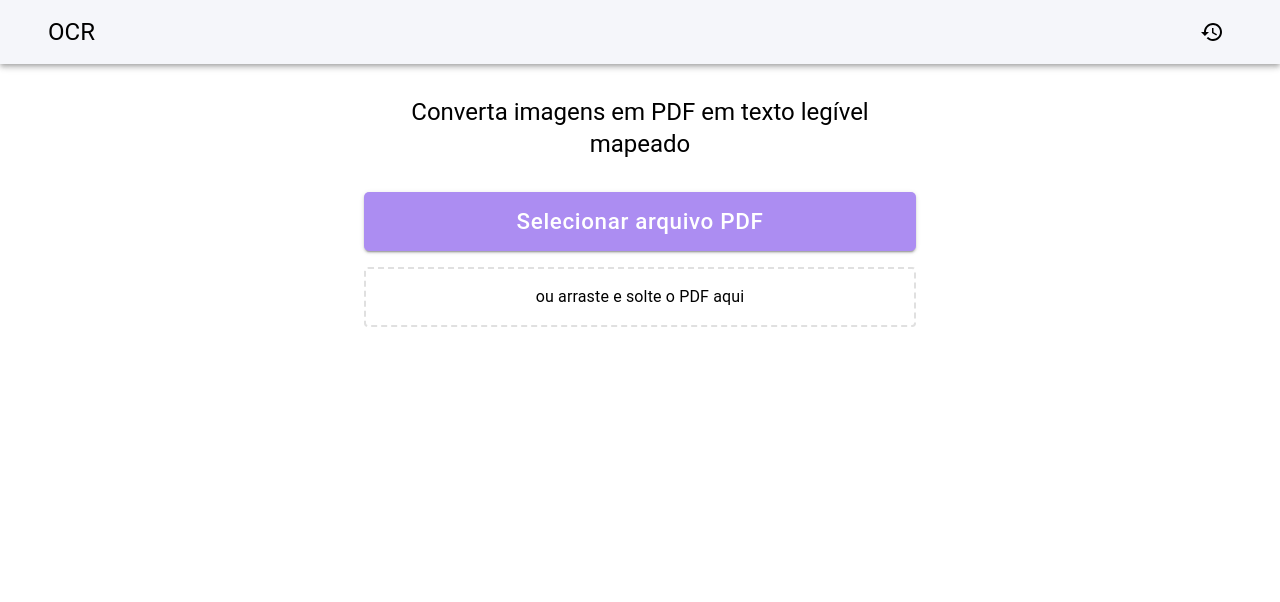
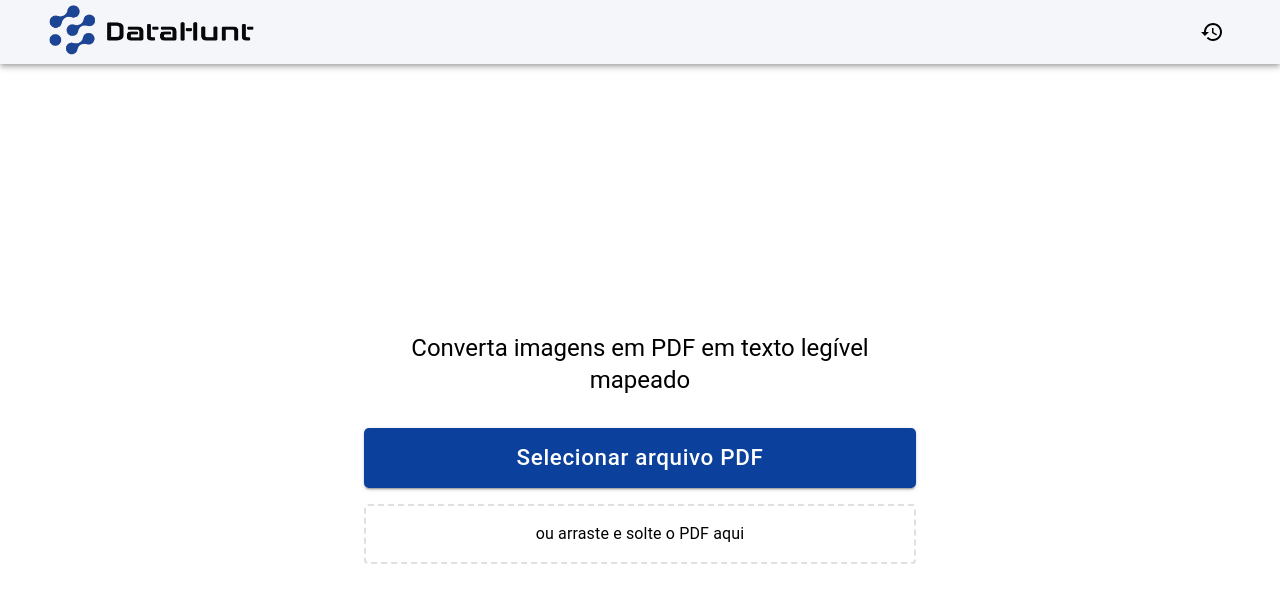
Before and after one commit to HitaloNasc/projeto-engenharia-software-cin-2023-2, a React app in the folder frontend/: page /dashboard in a window 1280 px wide. Built offline with nearby package versions, Linux system fonts and the light colour scheme.

Commit message:
style: add logo

```diff
--- a/frontend/public/index.html
+++ b/frontend/public/index.html
@@ -11,7 +11,7 @@
     />
     <link rel="apple-touch-icon" href="%PUBLIC_URL%/logo192.png" />
     <link rel="manifest" href="%PUBLIC_URL%/manifest.json" />
-    <title>Projeto ES</title>
+    <title>DataHunt</title>
   </head>
   <body>
     <noscript>You need to enable JavaScript to run this app.</noscript>
--- a/frontend/src/components/FormLogin/index.js
+++ b/frontend/src/components/FormLogin/index.js
@@ -10,7 +10,7 @@ import Grid from '@mui/material/Grid';
 import LockOutlinedIcon from '@mui/icons-material/LockOutlined';
 import Typography from '@mui/material/Typography';
 import { createTheme, ThemeProvider } from '@mui/material/styles';
-import Logo from './logo.jpeg';
+import Logo from './logo.png';
 
 const defaultTheme = createTheme();
 
@@ -56,7 +56,7 @@ export default function FormLogin({ mode }) {
               alignItems: 'center',
             }}
           >
-            <Avatar sx={{ m: 1, bgcolor: '#AC8DF2' }}>
+            <Avatar sx={{ m: 1, bgcolor: '#0B409C' }}>
               <LockOutlinedIcon />
             </Avatar>
             <Typography component="h1" variant="h5">
@@ -87,7 +87,7 @@ export default function FormLogin({ mode }) {
                 type="submit"
                 fullWidth
                 variant="contained"
-                sx={{ mt: 3, mb: 2, backgroundColor: '#AC8DF2', '&:hover': { backgroundColor: '#7C5EB4' } }}
+                sx={{ mt: 3, mb: 2, backgroundColor: '#0B409C', '&:hover': { backgroundColor: '#10316B' } }}
               >
                 {buttonLabel}
               </Button>
--- a/frontend/src/components/Navbar/index.js
+++ b/frontend/src/components/Navbar/index.js
@@ -2,14 +2,15 @@ import React from 'react';
 import { AppBar, Toolbar, Typography, IconButton } from '@mui/material';
 import { History } from '@mui/icons-material';
 import { Link } from 'react-router-dom';
+import Logo from './logo.png';
 
 function Navbar() {
   return (
     <AppBar position="static">
       <div style={{ padding: '0 24px', backgroundColor: "#F5F6FA", color: "#000" }}>
         <Toolbar>
-          <Typography variant="h5" component={Link} to="/dashboard" sx={{ flexGrow: 1, textDecoration: 'none', color: 'inherit' }}>
-            OCR
+          <Typography variant="h8" component={Link} to="/dashboard" sx={{ flexGrow: 1, textDecoration: 'none', color: 'inherit' }}>
+            <img src={Logo} alt="Logo" style={{ height: '50px', marginRight: '10px' }} />
           </Typography>
           <IconButton color="inherit" aria-label="history" component={Link} to="/results">
             <History />
--- a/frontend/src/pages/Dashboard/index.js
+++ b/frontend/src/pages/Dashboard/index.js
@@ -2,6 +2,7 @@ import React, { useState } from 'react';
 import { Typography, Container, LinearProgress } from '@mui/material';
 import Dropzone from '../../components/Dropzone';
 import Navbar from '../../components/Navbar';
+import { Link } from 'react-router-dom';
 import { CustomButton, FileDetails } from './styles';
 
 const Dashboard = () => {
@@ -52,7 +53,8 @@ const Dashboard = () => {
     return (
         <>
             <Navbar />
-            <Container maxWidth="sm">
+            <div style={{ display: 'flex', justifyContent: 'center', alignItems: 'center', minHeight: 'calc(100vh - 64px)' }}>
+                <Container maxWidth="sm" style={{ textAlign: 'center' }}>
                     <Typography variant="h5" textAlign="center" marginY={4}>
                         Converta imagens em PDF em texto legível mapeado
                     </Typography>
@@ -103,11 +105,14 @@ const Dashboard = () => {
                             color="primary"
                             style={{ marginTop: '20px' }}
                             disabled={!fileInfo}
+                            component={Link}
+                            to={`/results/${1}`}
                         >
                             Ver resultado da análise
                         </CustomButton>
                     )}
                 </Container>
+            </div>
         </>
     );
 };
--- a/frontend/src/pages/Dashboard/styles.js
+++ b/frontend/src/pages/Dashboard/styles.js
@@ -1,9 +1,9 @@
 import { Button, styled } from '@mui/material';
 
 export const CustomButton = styled(Button)({
-  backgroundColor: '#AC8DF2',
+  backgroundColor: '#0B409C',
   '&:hover': {
-    backgroundColor: '#957BCF',
+    backgroundColor: '#10316B',
   },
   color: 'white',
   borderRadius: '5px',
--- a/frontend/src/pages/Result/styles.js
+++ b/frontend/src/pages/Result/styles.js
@@ -16,9 +16,9 @@ export const StyledTextField = styled(TextField)({
 });
 
 export const CustomButton = styled(Button)({
-    backgroundColor: '#AC8DF2',
+    backgroundColor: '#0B409C',
     '&:hover': {
-        backgroundColor: '#957BCF',
+        backgroundColor: '#10316B',
     },
     color: 'white',
     borderRadius: '5px',
--- a/frontend/src/pages/Results/index.js
+++ b/frontend/src/pages/Results/index.js
@@ -19,7 +19,7 @@ const Results = () => {
                     <Typography variant="h5">
                         Resultados
                     </Typography>
-                    <UpdateButton variant="contained" color="primary" onClick={handleUpdate} sx={{ minWidth: '100px' }}>
+                    <UpdateButton variant="outlined" color="primary" onClick={handleUpdate} sx={{ minWidth: '100px' }}>
                         Atualizar
                     </UpdateButton>
                 </Box>
--- a/frontend/src/pages/Results/styles.js
+++ b/frontend/src/pages/Results/styles.js
@@ -1,9 +1,9 @@
 import { Button, styled } from '@mui/material';
 
 export const CustomButton = styled(Button)({
-    backgroundColor: '#AC8DF2',
+    backgroundColor: '#0B409C',
     '&:hover': {
-        backgroundColor: '#957BCF',
+        backgroundColor: '#10316B',
     },
     color: 'white',
     borderRadius: '5px',
@@ -15,11 +15,11 @@ export const CustomButton = styled(Button)({
 });
 
 export const UpdateButton = styled(Button)({
-    backgroundColor: '#68B2C9',
-    '&:hover': {
-        backgroundColor: '#538FA2',
-    },
-    color: 'white',
+    //backgroundColor: '#68B2C9',
+    //'&:hover': {
+    //    backgroundColor: '#538FA2',
+    // },
+    // color: 'white',
     borderRadius: '5px',
     textAlign: 'center',
     textTransform: 'none',
```
Also changed, not shown: frontend/src/components/FormLogin/logo.jpeg (deleted), frontend/src/components/Navbar/logo.png (added), 1 other file. Lines whose indentation alone changed are shown as unchanged.
